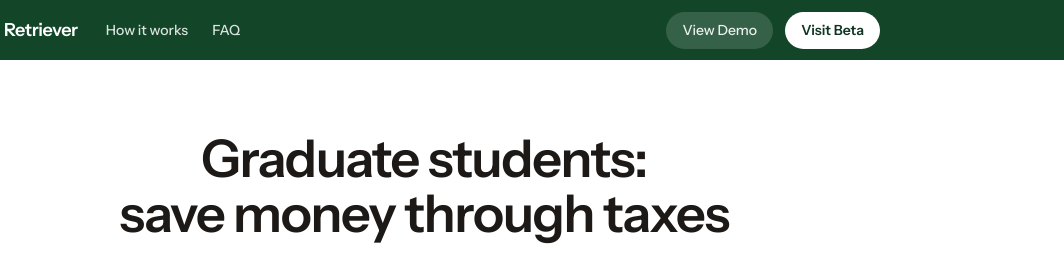
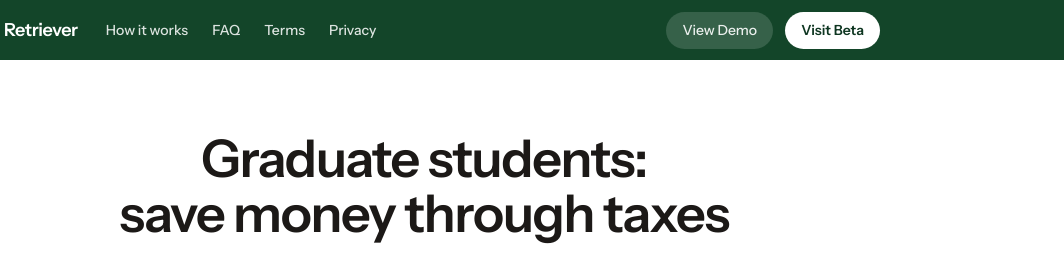
Before and after one commit to o-striker/taxless, a plain HTML site: page index.html in a window 1280 px wide. Shown: the top 258 px of the page, 216-1280 px from the left. Drawn offline with Linux system fonts and the light colour scheme.

Commit message:
Landing: add Terms and Privacy links to the header nav
Adds /terms and /privacy to the top-nav link group (alongside How it
works / FAQ), with umami nav_click tracking. Visible on the desktop
header; on mobile the nav-link group stays hidden (links remain in the
footer). No header overflow at 500/720px.

```diff
--- a/index.html
+++ b/index.html
@@ -626,6 +626,8 @@
     <nav class="topnav-links">
       <a href="#how-it-works" data-umami-event="nav_click" data-umami-event-target="header-how-it-works">How it works</a>
       <a href="#faq" data-umami-event="nav_click" data-umami-event-target="header-faq">FAQ</a>
+      <a href="/terms" data-umami-event="nav_click" data-umami-event-target="header-terms">Terms</a>
+      <a href="/privacy" data-umami-event="nav_click" data-umami-event-target="header-privacy">Privacy</a>
     </nav>
     <div class="topnav-actions">
       <a class="nav-btn-ghost" href="/demo" data-umami-event="nav_click" data-umami-event-target="header-view-demo">View Demo</a>
```
